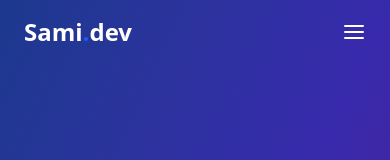
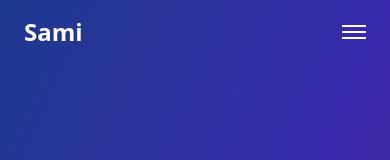
Before and after one commit to sami5436/samihamdalla, a React (Vite) app: page / in a window 390 px wide. Shown: the top 160 px of the page. Built offline with nearby package versions, Linux system fonts and the light colour scheme.

Commit message:
simple change + formatting navbar

```diff
--- a/src/components/Navbar.tsx
+++ b/src/components/Navbar.tsx
@@ -1,5 +1,5 @@
 // src/components/Navbar.tsx
-import { useState, useEffect } from 'react';
+import { useState, useEffect } from "react";
 
 const Navbar = () => {
   const [scrolled, setScrolled] = useState(false);
@@ -12,29 +12,33 @@ const Navbar = () => {
       }
     };
 
-    document.addEventListener('scroll', handleScroll);
+    document.addEventListener("scroll", handleScroll);
     return () => {
-      document.removeEventListener('scroll', handleScroll);
+      document.removeEventListener("scroll", handleScroll);
     };
   }, [scrolled]);
 
   return (
-    <nav className={`w-full fixed top-0 left-0 z-50 transition-all duration-300 ${
-      scrolled ? 'bg-white shadow-md py-2' : 'bg-transparent py-4'
-    }`}>
+    <nav
+      className={`w-full fixed top-0 left-0 z-50 transition-all duration-300 ${
+        scrolled ? "bg-white shadow-md py-2" : "bg-transparent py-4"
+      }`}
+    >
       <div className="max-w-7xl mx-auto px-6 flex justify-between items-center">
-        <h1 className={`font-bold transition-all duration-300 ${
-          scrolled ? 'text-xl text-gray-900' : 'text-2xl text-white'
-        }`}>
-          Sami<span className="text-blue-600">.</span>dev
+        <h1
+          className={`font-bold transition-all duration-300 ${
+            scrolled ? "text-xl text-gray-900" : "text-2xl text-white"
+          }`}
+        >
+          Sami
         </h1>
         <div className="hidden md:flex space-x-8">
-          {['About', 'Experience', 'Projects', 'Resume'].map((item) => (
+          {["About", "Experience", "Projects", "Resume"].map((item) => (
             <a
               key={item}
               href={`#${item.toLowerCase()}`}
               className={`font-medium transition-all duration-300 hover:text-blue-600 ${
-                scrolled ? 'text-gray-800' : 'text-white'
+                scrolled ? "text-gray-800" : "text-white"
               }`}
             >
               {item}
@@ -43,12 +47,20 @@ const Navbar = () => {
         </div>
 
         {/* Mobile menu button - you would implement the toggle functionality */}
-        <button className="md:hidden text-white">
-          <svg xmlns="http://www.w3.org/2000/svg" width="24" height="24" viewBox="0 0 24 24" fill="none" stroke="currentColor" strokeWidth="2" strokeLinecap="round" strokeLinejoin="round">
-            <line x1="3" y1="12" x2="21" y2="12"></line>
-            <line x1="3" y1="6" x2="21" y2="6"></line>
-            <line x1="3" y1="18" x2="21" y2="18"></line>
-          </svg>
+        <button
+          className={`md:hidden ${scrolled ? "text-gray-800" : "text-white"}`}
+        >
+          <div className="space-y-1">
+            <div
+              className={`w-6 h-0.5 ${scrolled ? "bg-gray-800" : "bg-white"}`}
+            ></div>
+            <div
+              className={`w-6 h-0.5 ${scrolled ? "bg-gray-800" : "bg-white"}`}
+            ></div>
+            <div
+              className={`w-6 h-0.5 ${scrolled ? "bg-gray-800" : "bg-white"}`}
+            ></div>
+          </div>
         </button>
       </div>
     </nav>
```
